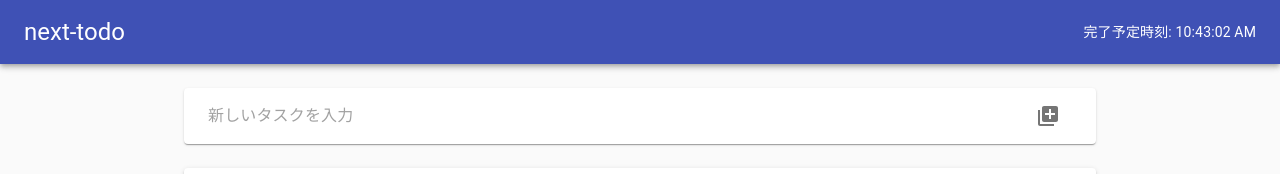
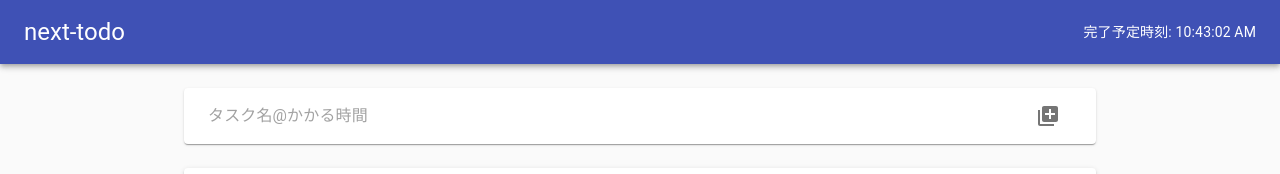
Before and after one commit to takumi-n/next-todo, a Next.js app: page / in a window 1280 px wide. Shown: the top 174 px of the page. Built offline with nearby package versions, Linux system fonts and the light colour scheme.

Commit message:
fix: タスクの入力方法を表示する

```diff
--- a/components/TodoInput.tsx
+++ b/components/TodoInput.tsx
@@ -128,7 +128,7 @@ export default function TodoInput() {
       <InputBase
         className={classes.input}
         placeholder={
-          isTimeInput ? "かかる時間（分）を入力" : "新しいタスクを入力"
+          isTimeInput ? "かかる時間（分）を入力" : "タスク名@かかる時間"
         }
         value={inputBoxText}
         onChange={handleInputChange}
```
